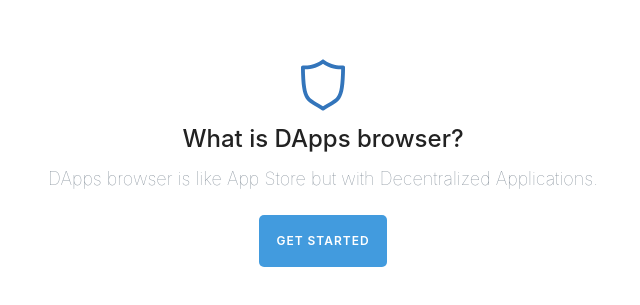
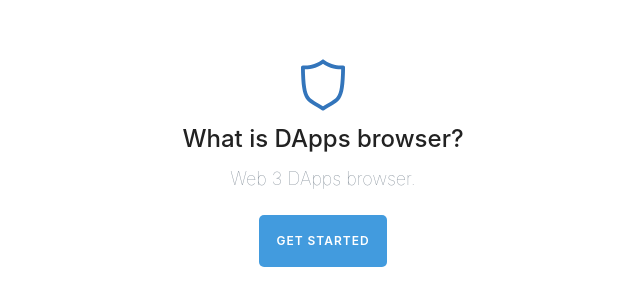
Before and after one commit to anproagile/dapps-browser, a React (Create React App) app: page / in a window 1280 px wide. Shown: the part 135-440 px from the top of the page, without its empty margins (317-957 px from the left). Built offline with nearby package versions, Linux system fonts and the light colour scheme.

Commit message:
Update App.js

```diff
--- a/src/App.js
+++ b/src/App.js
@@ -55,7 +55,7 @@ const Home = () => (
         <h1 className="App-title">What is DApps browser?</h1>
           <Col sm="12" md={{ size: 8, offset: 2 }}>
             <p className="App-intro">
-          DApps browser is like App Store but with Decentralized Applications.
+          Web 3 DApps browser.
             </p>
           </Col>
           <header className="App-btn">
```
